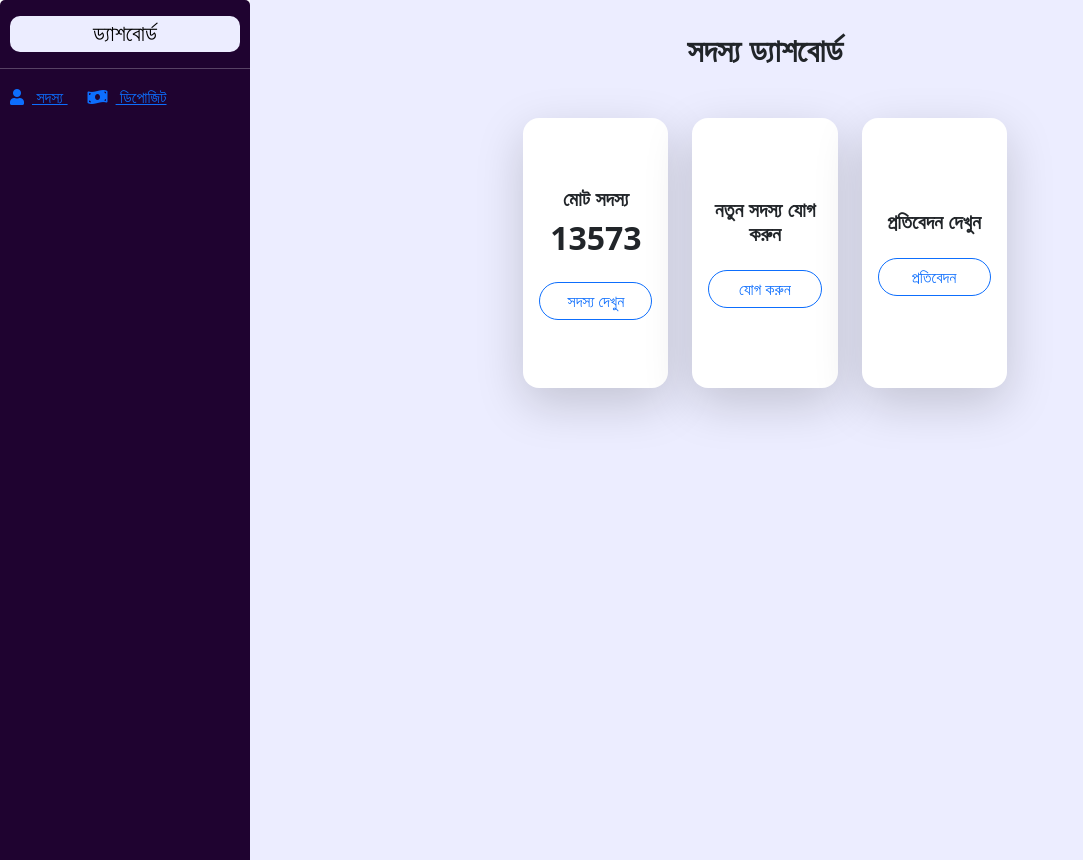
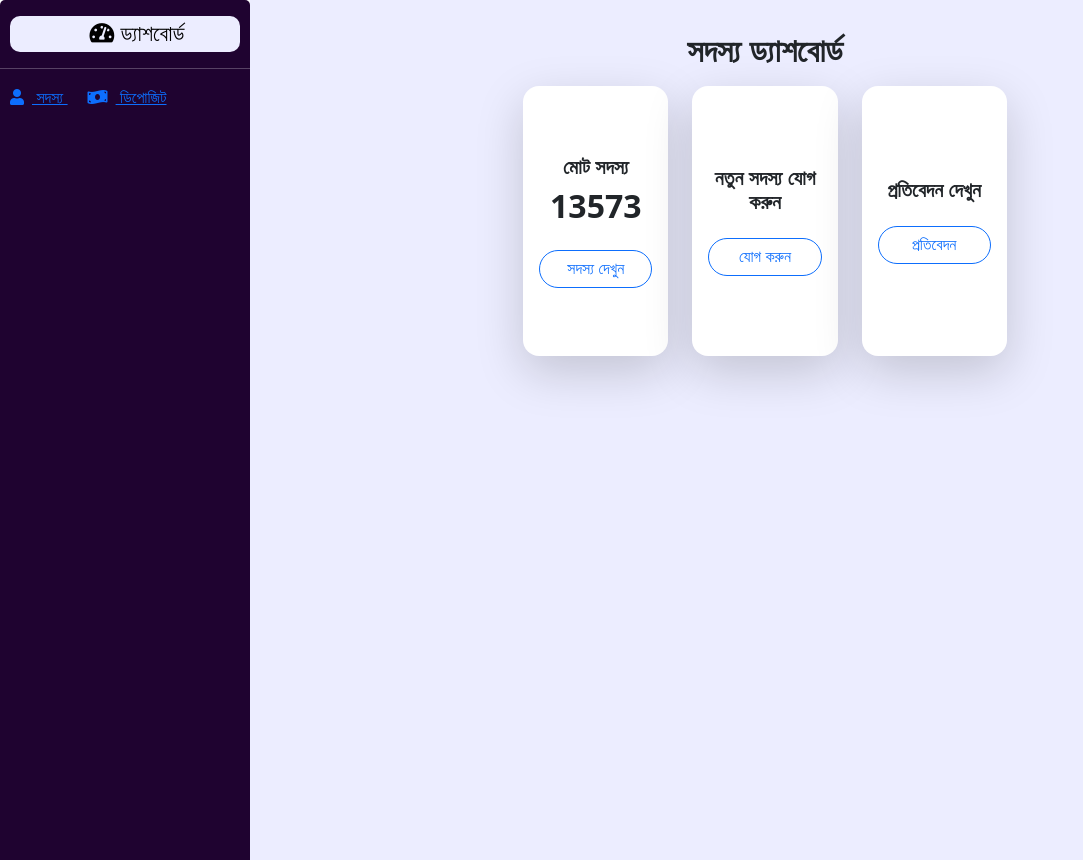
Before and after one commit to mdmahedihassanshuvo/meal-calculation, a Django app: page /content/member/ in a window 1280 px wide. Shown: the part 70-930 px from the top of the page, without its empty margins (0-1083 px from the left). Run offline with Django 4.2, Linux system fonts and the light colour scheme; some libraries are stand-ins or nearby versions; some web fonts are replaced.

Commit message:
member style modify

```diff
--- a/content/templates/content/member.html
+++ b/content/templates/content/member.html
@@ -3,7 +3,7 @@
 {% block title %}MC | সদস্য{% endblock %}
 
 {% block content %}
-<h2 class="text-center mb-5 fw-bold kalpurush">সদস্য ড্যাশবোর্ড</h2>
+<h2 class="text-center mb-3 fw-bold kalpurush">সদস্য ড্যাশবোর্ড</h2>
 <div class="d-flex justify-content-center">
   <div class="row g-4 justify-content-center">
 
@@ -13,7 +13,7 @@
         <div class="card-body d-flex flex-column justify-content-center">
           <h5 class="card-title fw-bold kalpurush pointer">মোট সদস্য</h5>
           <h2 class="fw-bold sutonny members"></h2>
-          <a href="{% url 'content:member_list' %}" class="btn btn-outline-primary rounded-pill px-4 mt-3">
+          <a href="{% url 'content:member_list' %}" class="btn btn-outline-primary rounded-pill px-4 mt-3 kalpurush">
             সদস্য দেখুন
           </a>
         </div>
@@ -25,7 +25,7 @@
       <div class="card shadow-lg border-0 rounded-4 text-center h-100" style="min-height: 270px;">
         <div class="card-body d-flex flex-column justify-content-center">
           <h5 class="card-title fw-bold kalpurush pointer">নতুন সদস্য যোগ করুন</h5>
-          <button type="button" class="btn btn-outline-primary rounded-pill px-4 mt-3" data-bs-toggle="modal" data-bs-target="#createMemberModal">
+          <button type="button" class="btn btn-outline-primary rounded-pill px-4 mt-3 kalpurush data-bs-toggle="modal" data-bs-target="#createMemberModal">
             যোগ করুন
           </button>
         </div>
@@ -37,7 +37,7 @@
       <div class="card shadow-lg border-0 rounded-4 text-center h-100" style="min-height: 270px;">
         <div class="card-body d-flex flex-column justify-content-center">
           <h5 class="card-title fw-bold kalpurush pointer">প্রতিবেদন দেখুন</h5>
-          <button type="button" class="btn btn-outline-primary rounded-pill px-4 mt-3" data-bs-toggle="modal" data-bs-target="#createMemberModal">
+          <button type="button" class="btn btn-outline-primary rounded-pill px-4 mt-3 kalpurush" data-bs-toggle="modal" data-bs-target="#createMemberModal">
             প্রতিবেদন
           </button>
         </div>
@@ -59,13 +59,13 @@
         <form id="memberForm">
           <div class="mb-3">
             <label for="name" class="form-label kalpurush">সদস্যের নাম</label>
-            <input type="text" class="form-control" id="name" name="name" placeholder="নাম লিখুন" required>
+            <input type="text" class="form-control kalpurush" id="name" name="name" placeholder="নাম লিখুন" required>
           </div>
           <div class="mb-3">
             <label for="nickname" class="form-label kalpurush">ডাকনাম (ঐচ্ছিক)</label>
-            <input type="text" class="form-control" id="nickname" name="nickname" placeholder="ডাকনাম">
+            <input type="text" class="form-control kalpurush" id="nickname" name="nickname" placeholder="ডাকনাম">
           </div>
-          <button type="submit" class="btn btn-primary rounded-pill px-4" id="add_member">সংরক্ষণ করুন</button>
+          <button type="submit" class="btn btn-primary rounded-pill px-4 kalpurush id="add_member">সংরক্ষণ করুন</button>
         </form>
       </div>
     </div>
--- a/content/templates/content/member_list.html
+++ b/content/templates/content/member_list.html
@@ -3,7 +3,7 @@
 {% block title %}MC | সদস্য তালিকা{% endblock %}
 
 {% block content %}
-<h2 class="text-center mb-5 fw-bold kalpurush">সদস্য তালিকা</h2>
+<h2 class="text-center mb-3 fw-bold kalpurush">সদস্য তালিকা</h2>
 
 <div class="container">
     <div class="row g-4">
@@ -20,10 +20,10 @@
                     {% if member.nickname %}
                         <p class="card-text text-muted kalpurush">ডাকনাম: {{ member.nickname }}</p>
                     {% else %}
-                        <p class="card-text text-muted">ডাকনাম নেই</p>
+                        <p class="card-text text-muted kalpurush">ডাকনাম নেই</p>
                     {% endif %}
                 </div>
-                <a href="#" class="link btn btn-primary rounded-pill px-4 mb-3">
+                <a href="#" class="link btn btn-primary rounded-pill px-4 mb-3 kalpurush">
                     বিস্তারিত দেখুন
                 </a>
             </div>
--- a/templates/snippet/sidebar.html
+++ b/templates/snippet/sidebar.html
@@ -25,7 +25,9 @@
 </style>
 
 <h4 class="text-center dashboard">
-    <a class="kalpurush" href="/">ড্যাশবোর্ড</a>
+    <a class="kalpurush text-left ps-4" href="/">
+        <i class="fas fa-tachometer-alt"></i> ড্যাশবোর্ড
+    </a>
 </h4>
 <hr>
 <a class="link kalpurush" href="{% url 'content:member' %}">
```
